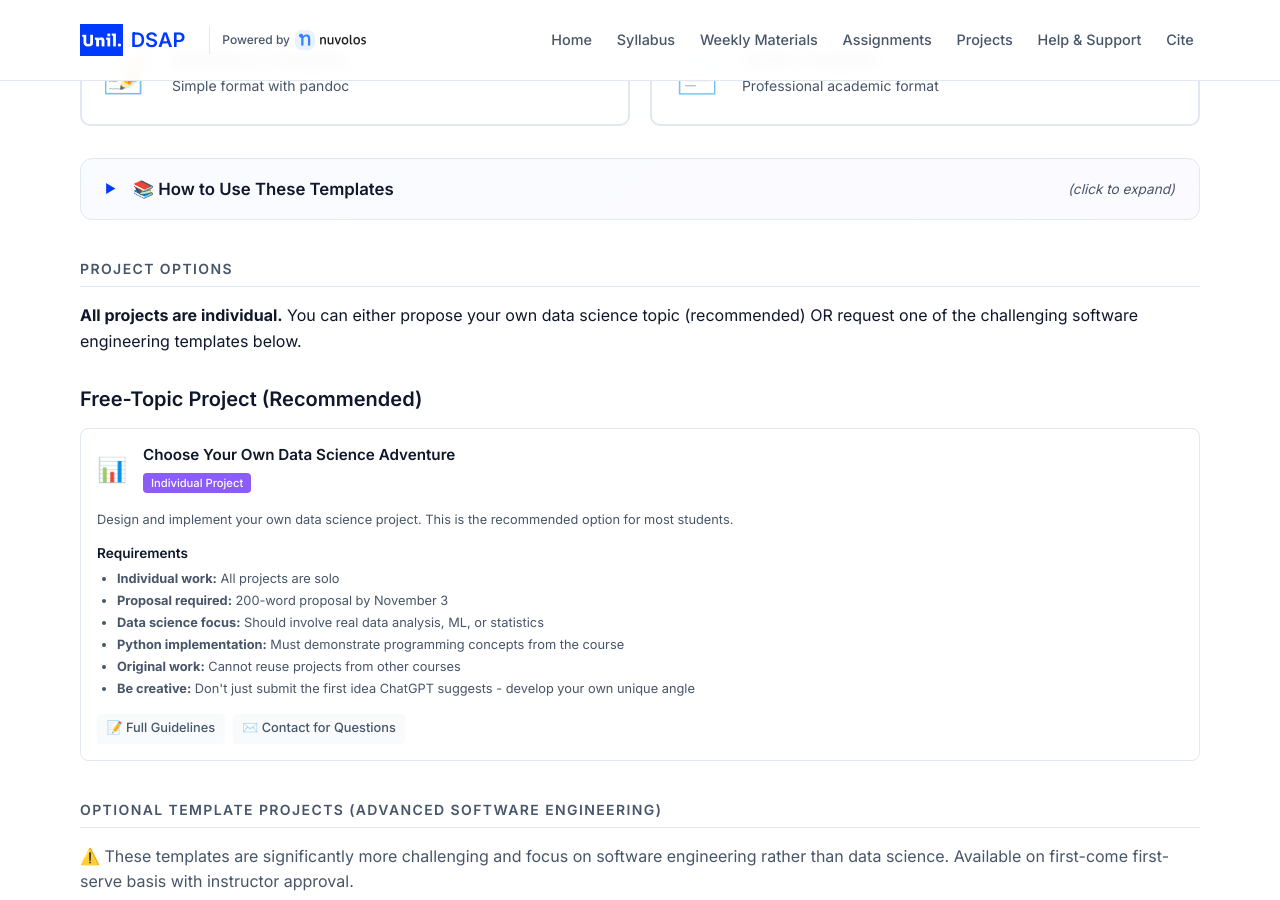
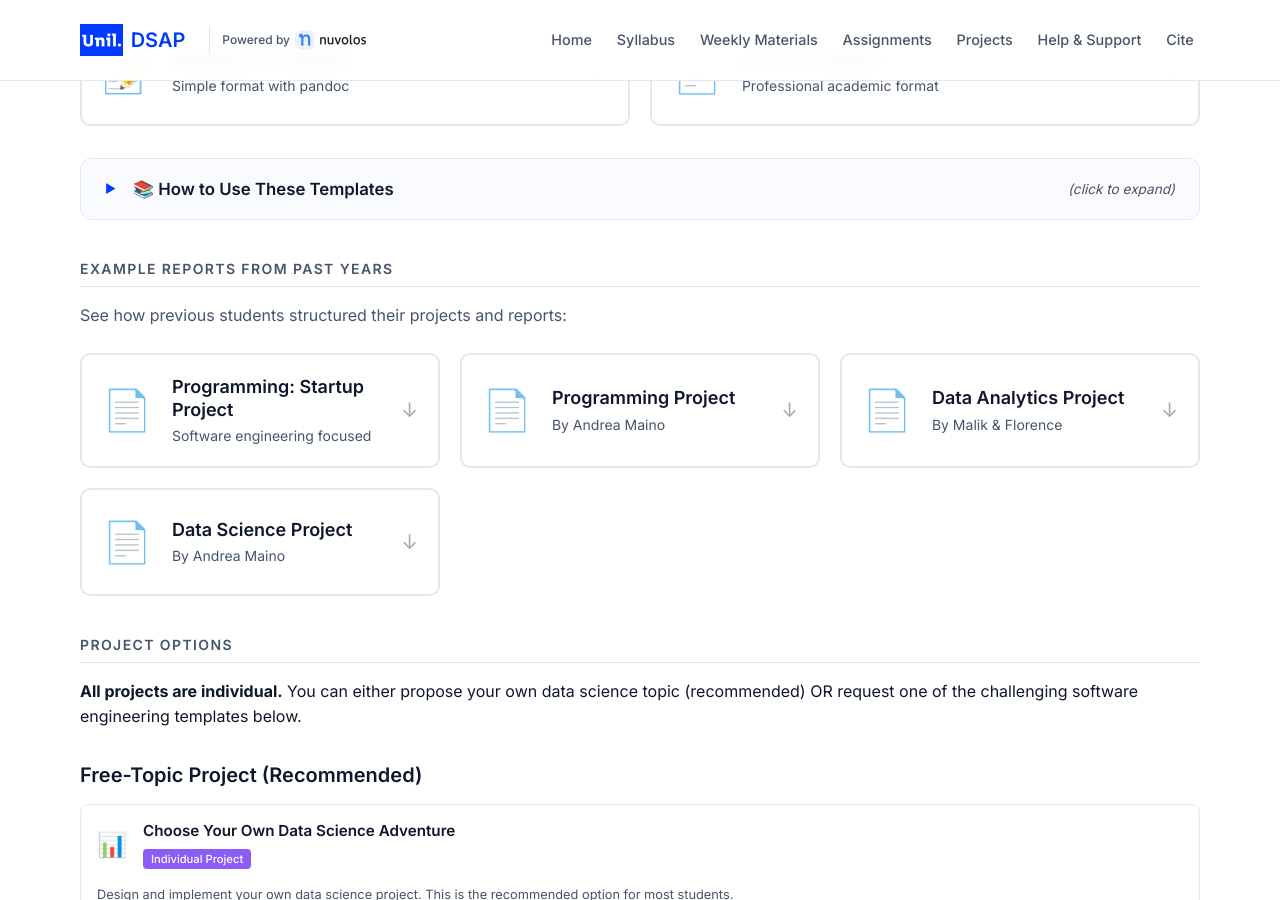
Before and after one commit to ap-unil-2025/course-materials, a Jekyll site: the page built from docs/projects.html, in a window 1280 px wide and 900 px high, scrolled down 737 px. Built offline with Jekyll 4.4.1, drawn with Linux system fonts in a browser that asks for light colours.

Commit message:
Add example reports section with direct PDF links
🤖 Generated with [Claude Code](https://claude.com/claude-code)

Co-Authored-By: Claude <noreply@anthropic.com>

```diff
--- a/docs/projects.html
+++ b/docs/projects.html
@@ -38,7 +38,7 @@ layout: default
       </div>
     </div>
     <a href="{{ '/slides/lecture/capstone_project/capstone_project.pdf' | relative_url }}" class="projects-btn" style="margin-right: 0.5rem;">📄 Official Requirements</a>
-    <a href="https://github.com/sischei/advanced_programming_2025/tree/main/capstone_project/examples" class="projects-btn" style="margin-right: 0.5rem;" target="_blank">📚 Example Reports</a>
+    <a href="#example-reports" class="projects-btn" style="margin-right: 0.5rem;">📚 Example Reports</a>
     <a href="{{ '/INDIVIDUAL_PROJECT_RULES' | relative_url }}" class="projects-btn">Full Rules →</a>
   </div>
 
@@ -169,6 +169,42 @@ pdflatex project_report.tex</code></pre>
         </ul>
       </div>
       </div>
+    </div>
+  </section>
+
+  <!-- Example Reports Section -->
+  <section class="projects-section" id="example-reports">
+    <h3 class="section-title">Example Reports from Past Years</h3>
+    <p style="color: var(--text-secondary); margin-bottom: 1rem;">See how previous students structured their projects and reports:</p>
+    <div class="template-downloads">
+      <a href="{{ '/slides/lecture/capstone_project/examples/prog_start_up.pdf' | relative_url }}" class="download-card">
+        <span class="download-icon">📄</span>
+        <div>
+          <h4>Programming: Startup Project</h4>
+          <p>Software engineering focused</p>
+        </div>
+      </a>
+      <a href="{{ '/slides/lecture/capstone_project/examples/Project_Programming_AndreaMaino.pdf' | relative_url }}" class="download-card">
+        <span class="download-icon">📄</span>
+        <div>
+          <h4>Programming Project</h4>
+          <p>By Andrea Maino</p>
+        </div>
+      </a>
+      <a href="{{ '/slides/lecture/capstone_project/examples/ADA_malik_florence.pdf' | relative_url }}" class="download-card">
+        <span class="download-icon">📄</span>
+        <div>
+          <h4>Data Analytics Project</h4>
+          <p>By Malik & Florence</p>
+        </div>
+      </a>
+      <a href="{{ '/slides/lecture/capstone_project/examples/Project_AdvanceDataScience_AndreaMaino_Final.pdf' | relative_url }}" class="download-card">
+        <span class="download-icon">📄</span>
+        <div>
+          <h4>Data Science Project</h4>
+          <p>By Andrea Maino</p>
+        </div>
+      </a>
     </div>
   </section>
 
```
